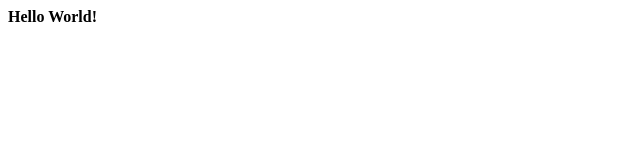
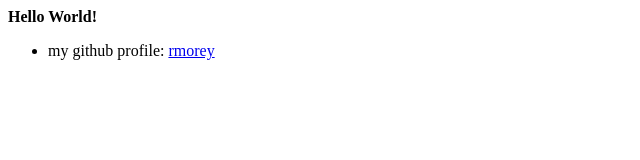
Before and after one commit to rmorey/rmorey.github.io, a plain HTML site: page index.html in a window 1280 px wide. Shown: the whole page, without its empty margins (0-640 px from the left). Drawn offline with Linux system fonts and the light colour scheme.

Commit message:
Added stuff

```diff
--- a/index.html
+++ b/index.html
@@ -1,3 +1,6 @@
 <!doctype html>
-<title>rmorey.me</title>
+<title>Ryan Morey</title>
 <b>Hello World!</b>
+<links>
+<ul>
+  <li>my github profile: <a href="github.com/rmorey">rmorey</a>
```
Also changed, not shown: favicon.png (added).
